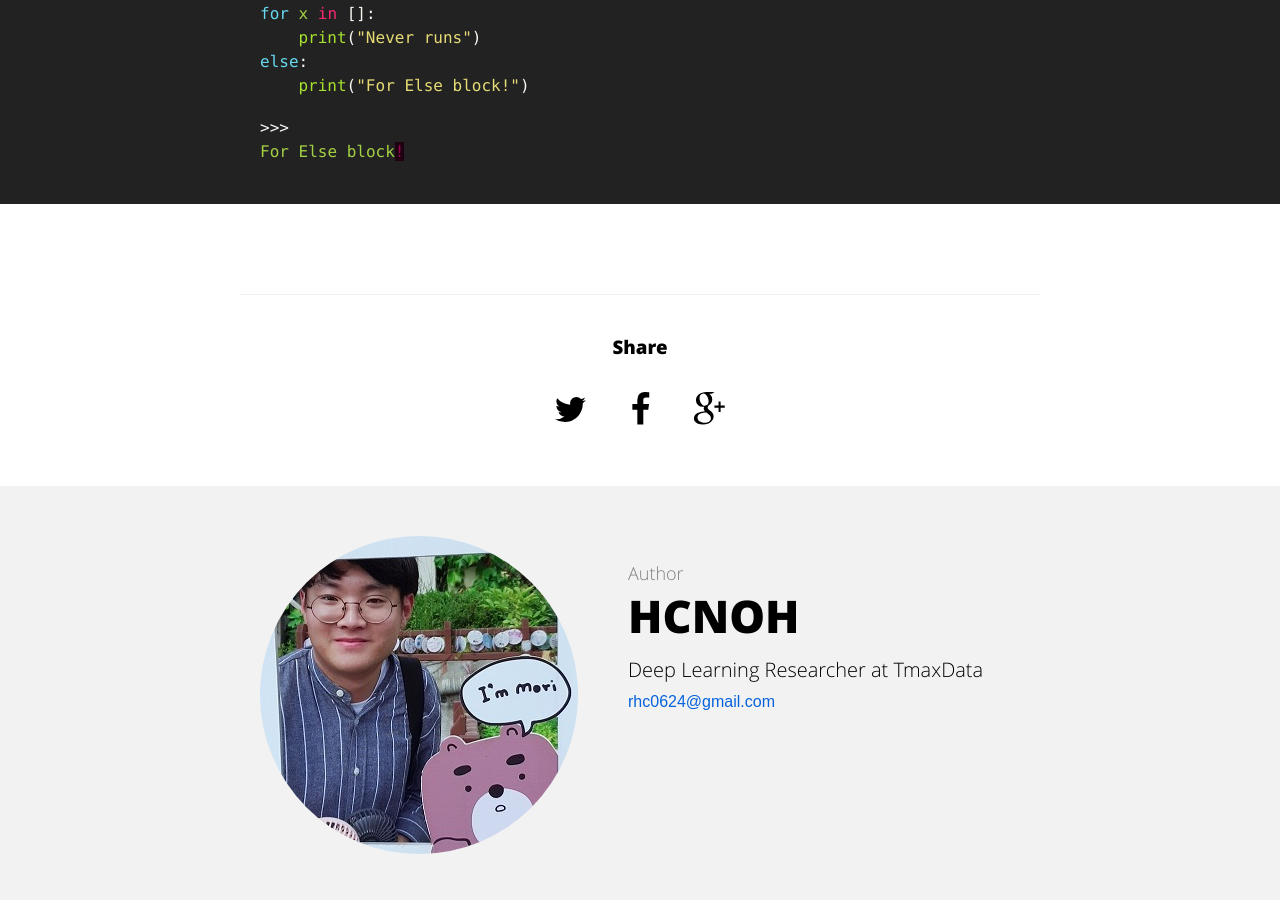
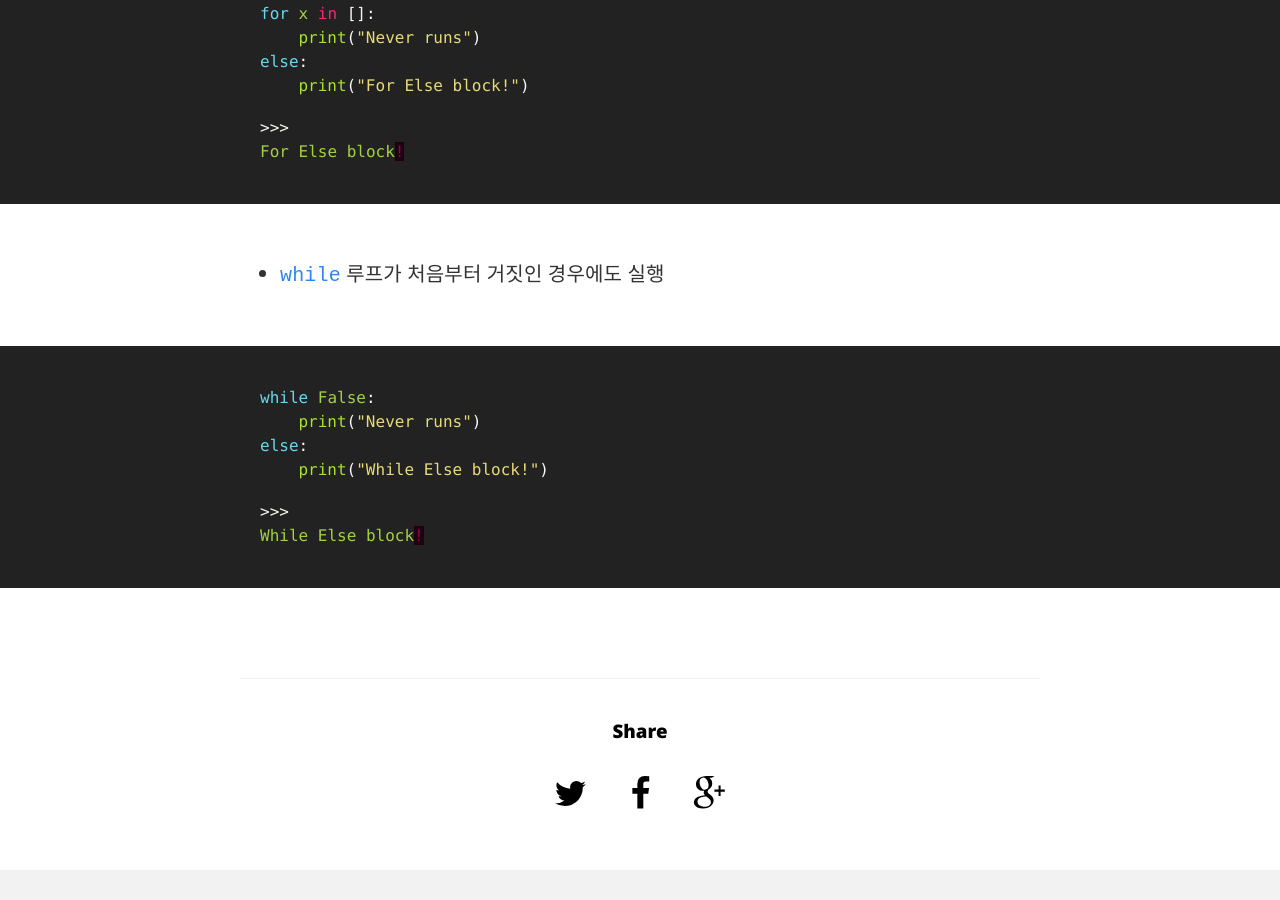
Before and after one commit to hcnoh/blog-prev, a Jekyll site: the page built from _posts/2018-09-19-effective-python-way12.md, in a window 1280 px wide and 900 px high, scrolled down 1867 px. Built offline with Jekyll 4.4.1, drawn with Linux system fonts in a browser that asks for light colours; comment, search, counter and statistics services are not loaded.

Commit message:
Update 2018-09-19-effective-python-way12.md

```diff
--- a/_posts/2018-09-19-effective-python-way12.md
+++ b/_posts/2018-09-19-effective-python-way12.md
@@ -39,3 +39,13 @@ else:
 >>>
 For Else block!
 {% endhighlight %}
+- `while` 루프가 처음부터 거짓인 경우에도 실행
+{% highlight python %}
+while False:
+    print("Never runs")
+else:
+    print("While Else block!")
+
+>>>
+While Else block!
+{% endhighlight %}
```
